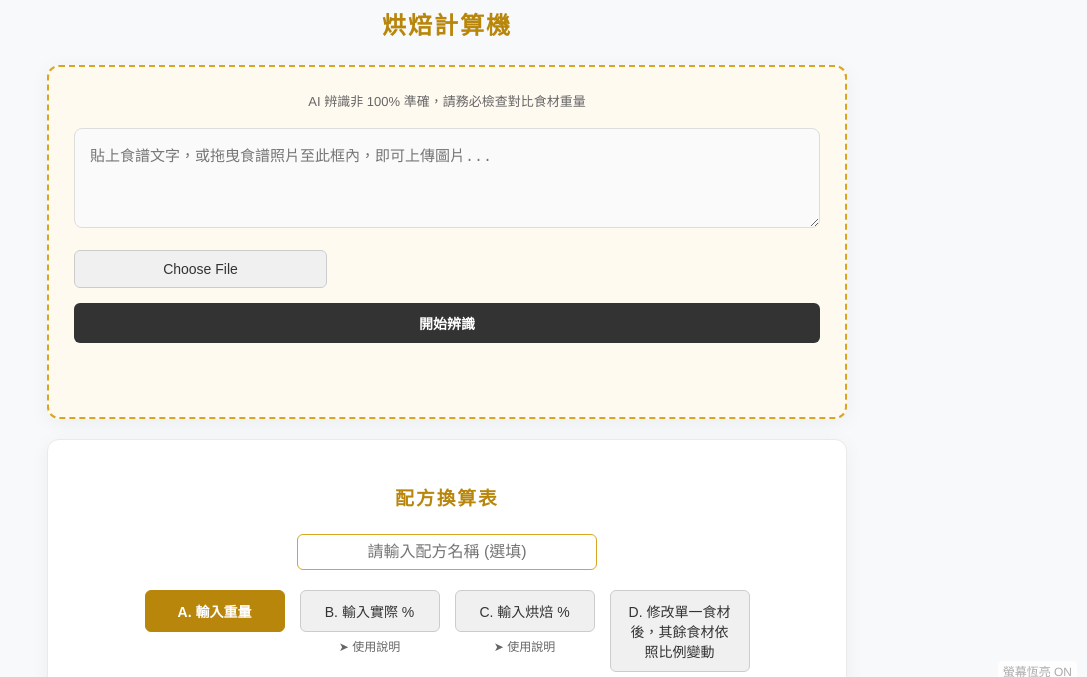
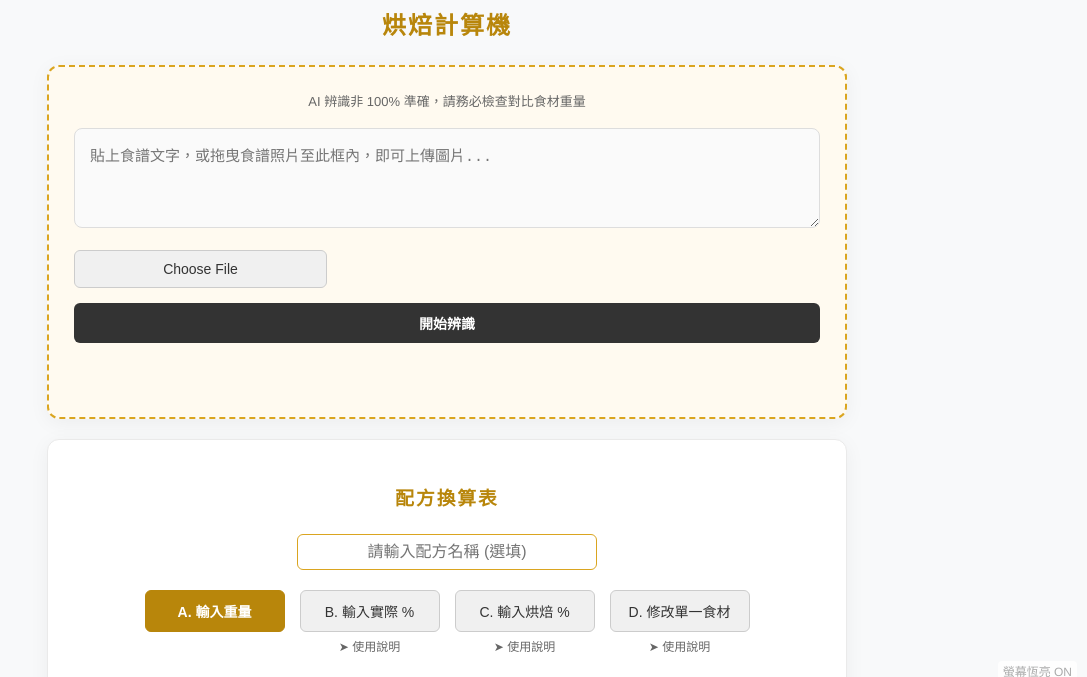
Before and after one commit to bacostreet3-beep/baco-calculator, a website: page public/index.html in a window 1280 px wide. Shown: the part 106-783 px from the top of the page, without its empty margins (193-1280 px from the left). Drawn offline with Linux system fonts and the light colour scheme.

Commit message:
Update index.html

```diff
--- a/public/index.html
+++ b/public/index.html
@@ -474,7 +474,7 @@
             </div>
 
             <div class="control-group">
-                <button class="mode-btn" onclick="setMode('single_base')">D. 修改單一食材後，其餘食材依照比例變動</button>
+                <button class="mode-btn" onclick="setMode('single_base')">D. 修改單一食材</button>
                 <button type="button" class="help-btn" onclick="showHelp('single_base')">➤ 使用說明</button>
             </div>
         </div>
```
